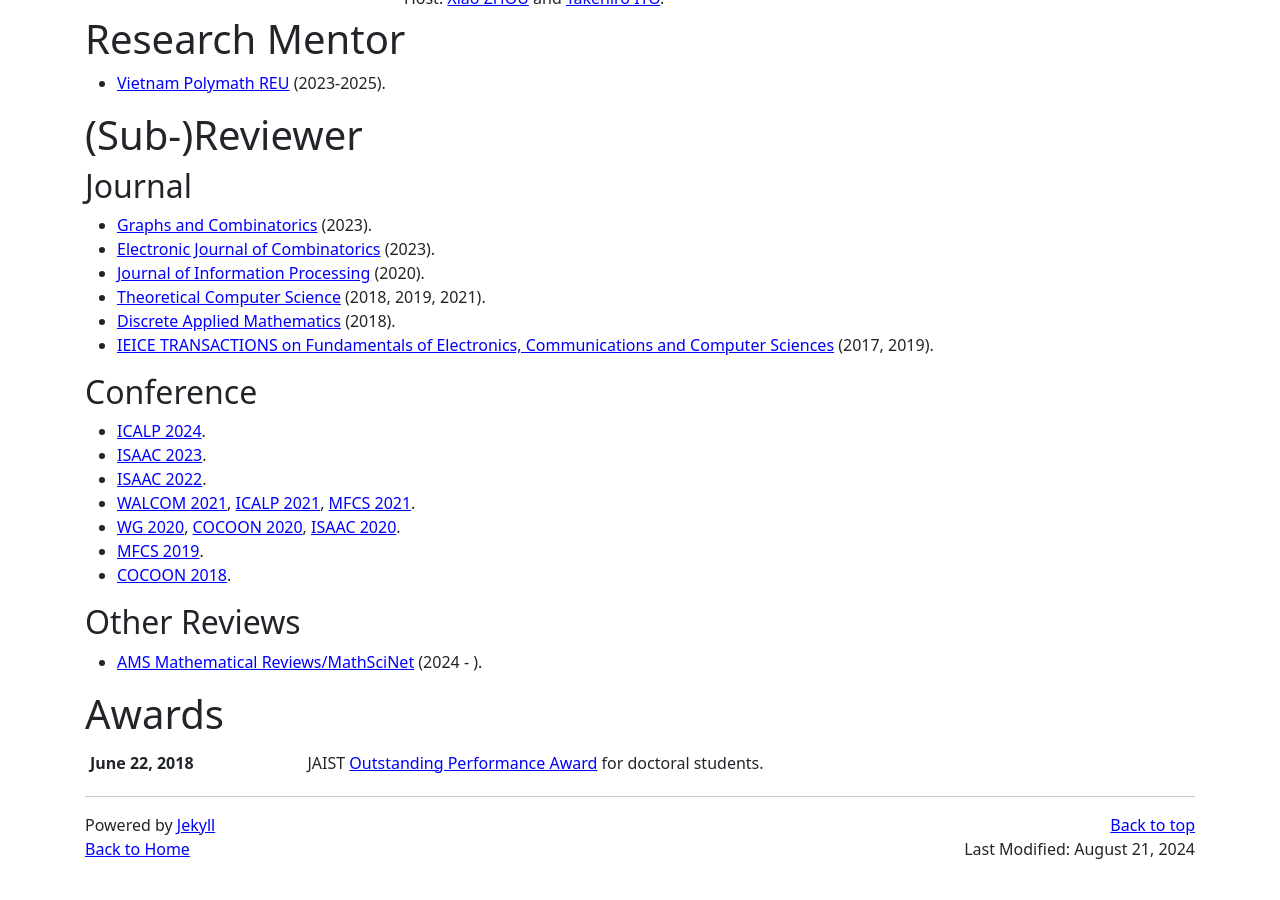
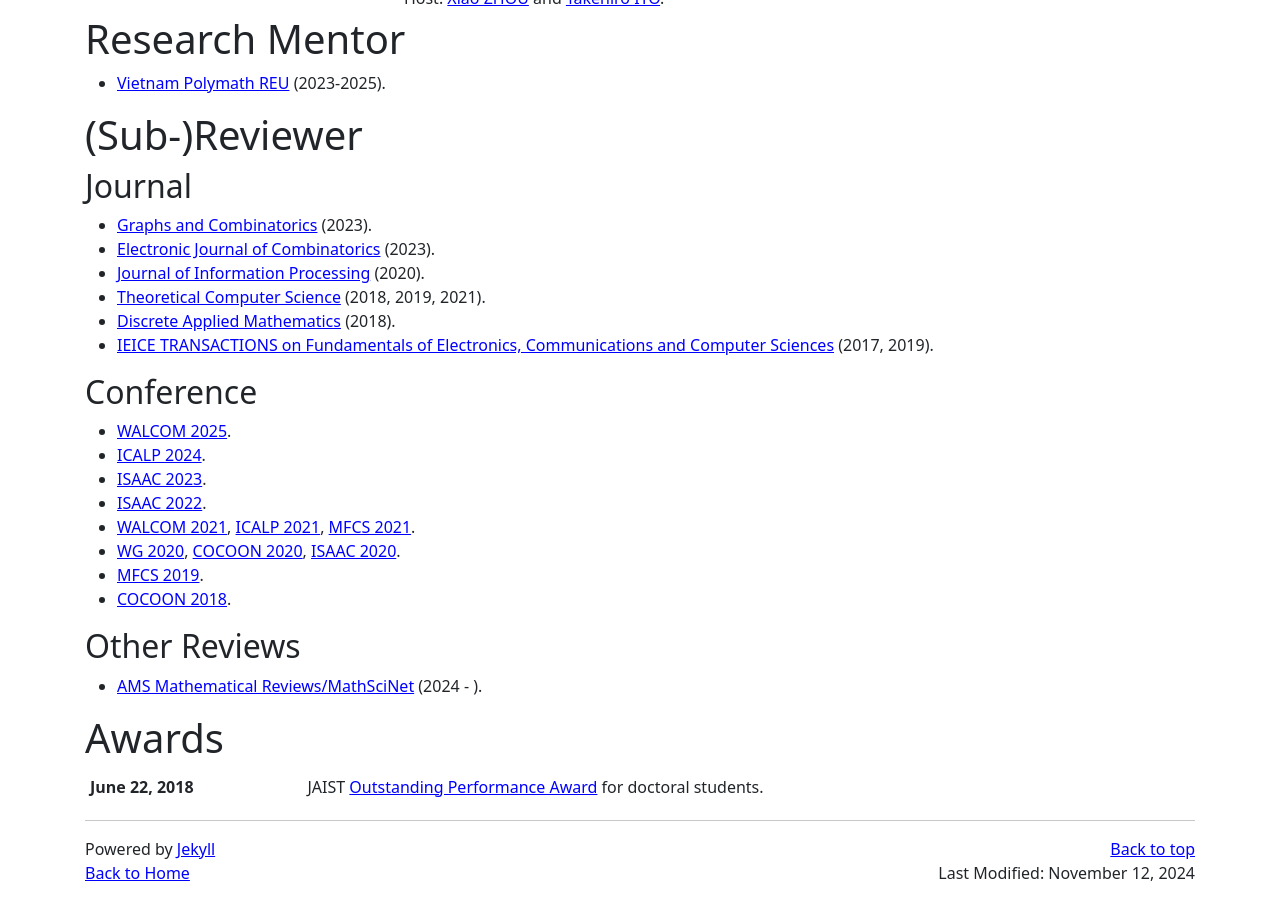
Before and after one commit to hoanganhduc/hoanganhduc.github.io, a Jekyll site: the page built from activities.md, in a window 1280 px wide and 900 px high, scrolled down 681 px. Built offline with Jekyll 4.4.1, drawn with Linux system fonts in a browser that asks for light colours; nearby versions of some CDN libraries; a style sheet for code colours, icons or effects is not loaded; before the commit the page ends 1557 px from its top, so only the background shows below that.

Commit message:
Updated @ 2024-11-12  12:58:11 ICT

```diff
--- a/activities.md
+++ b/activities.md
@@ -3,7 +3,7 @@ layout: default
 title: "Activities"
 permalink: /activities/
 <!--mathjax: true-->
-last_modified_at: 2024-08-21
+last_modified_at: 2024-11-12
 description: This page contains a list of Duc A. Hoang's research activities
 keywords: activities, grant, visit, review, research, Duc A. Hoang
 ---
@@ -48,6 +48,7 @@ graphs under some distance constraints. (Độ phức tạp tính toán của m
 
 ## Conference
 
+* [WALCOM 2025](https://tcsuestc.com/walcom2025/).
 * [ICALP 2024](https://compose.ioc.ee/icalp2024/).
 * [ISAAC 2023](https://www.kurims.kyoto-u.ac.jp/isaac/isaac2023/).
 * [ISAAC 2022](https://isa.hanyang.ac.kr/isaac2022/).
```
Also changed, not shown: 1 other file.
